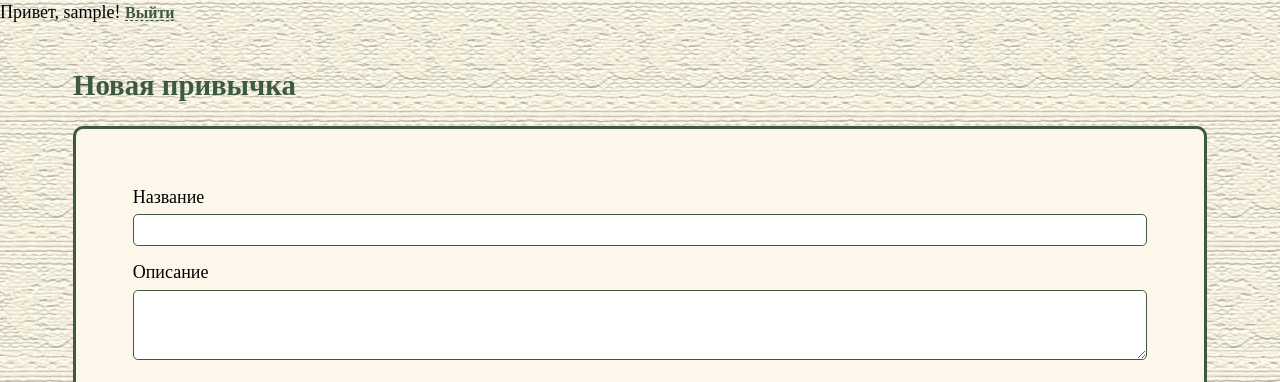
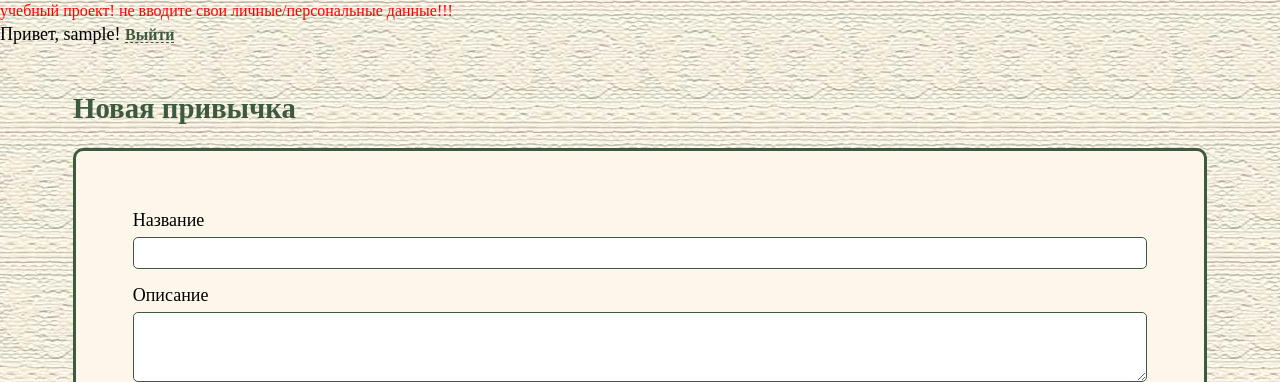
Before and after one commit to iloush-web/course_work_CozyHabits, a Flask app: page /habits/new in a window 1280 px wide. Shown: the top 382 px of the page. Run offline with Flask 3, Linux system fonts and the light colour scheme; the visitor is signed in with stand-in values (Sample User, id 1); some web fonts are replaced.

Commit message:
учебный проект

```diff
--- a/app/templates/base.html
+++ b/app/templates/base.html
@@ -17,6 +17,7 @@
 <body>
 
     <header id="auth-bar">
+        <p style="color: red;">учебный проект! не вводите свои личные/персональные данные!!!</p>
         {% if current_user.is_authenticated %}
             <span>Привет, {{ current_user.username }}!</span>
             {% if current_user.is_admin %}
```
